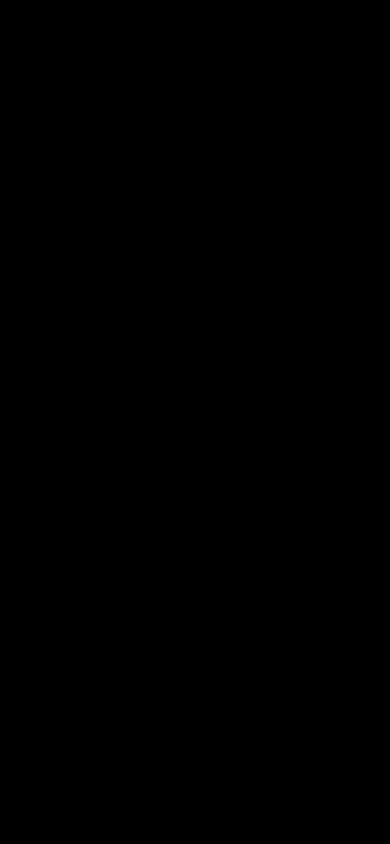
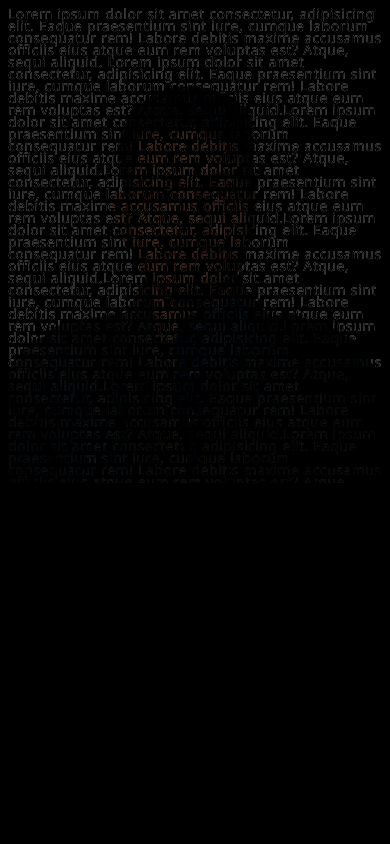
Before and after one commit to karn21/text-bg, a plain HTML site: page index.html in a window 390 px wide. Shown: the top 844 px of the page. Drawn offline with Linux system fonts and the light colour scheme.

Commit message:
make responsive

```diff
--- a/index.css
+++ b/index.css
@@ -1,5 +1,12 @@
+@media only screen and (max-width: 1000px) {
+	p {
+		background-position: unset !important;
+	}
+}
+
 body {
 	overflow: hidden;
+	height: 100vh;
 	background-color: black;
 	font-family: "Segoe UI", Tahoma, Geneva, Verdana, sans-serif;
 }
--- a/index.html
+++ b/index.html
@@ -1,5 +1,6 @@
 <html>
 	<head>
+		<meta content="width=device-width, initial-scale=1" name="viewport" />
 		<link rel="stylesheet" href="index.css" ></link>
 		<title>
 			Text Image
```
